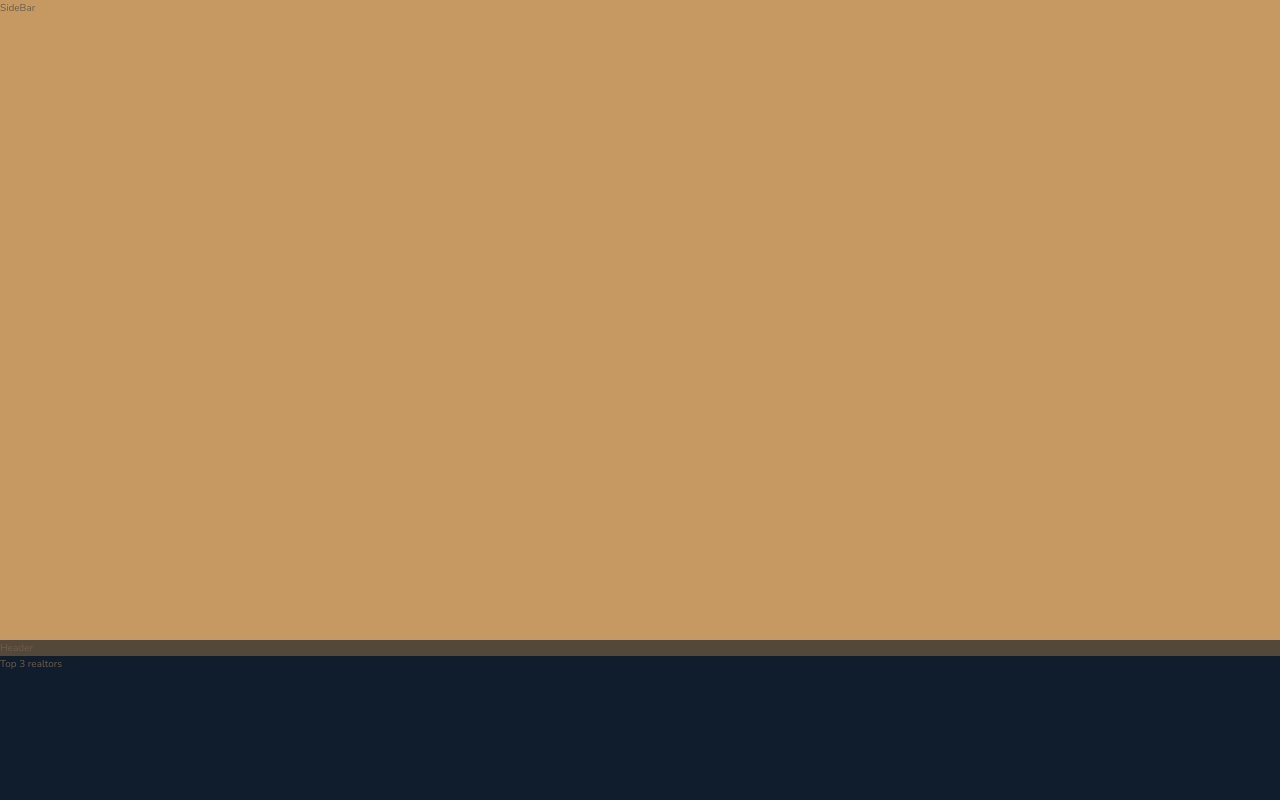
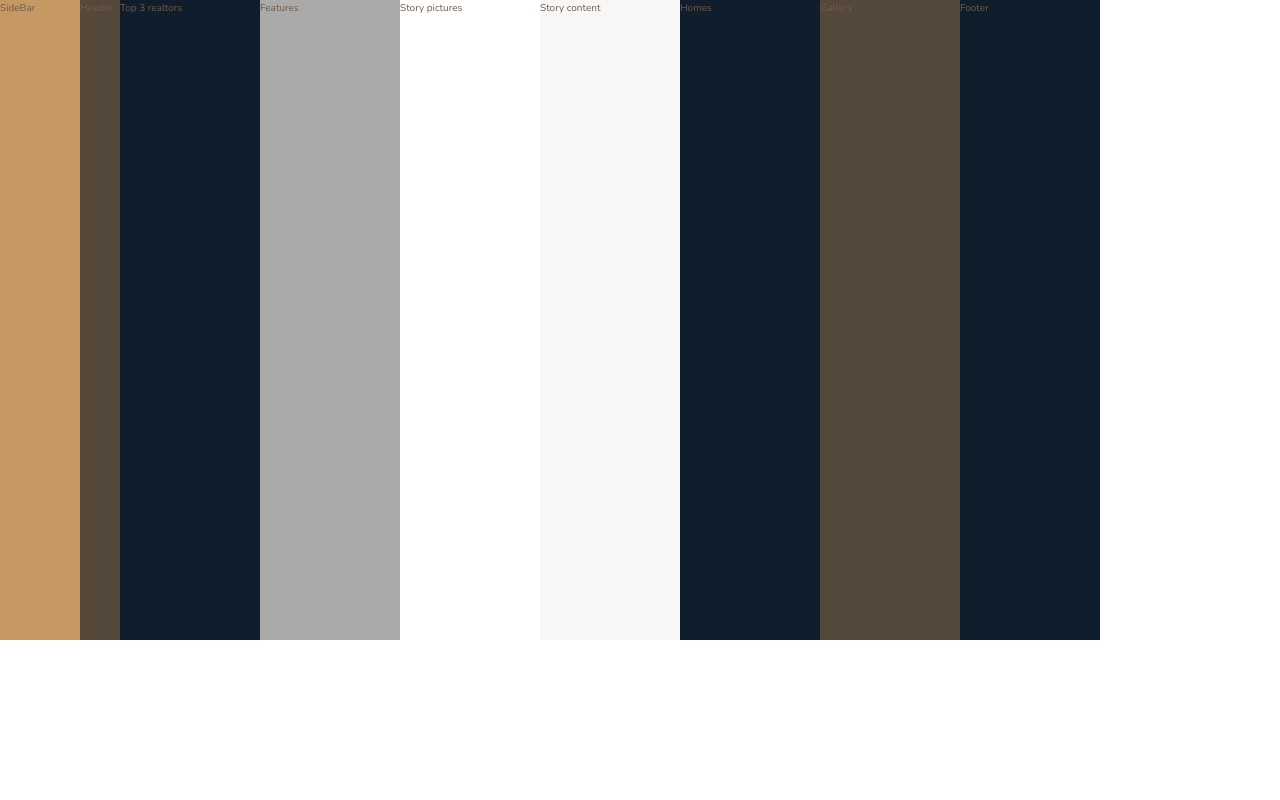
Before and after one commit to siuchoing/Advanced_CSS_and_Sass-Nexter, a website: page index.html in a window 1280 px wide. Shown: the top 800 px of the page. Drawn offline with nearby package versions, Linux system fonts and the light colour scheme; files that its build step writes are made by us from their sources.

Commit message:
using the fractional space to center the 8 columns in the middle of the page

```diff
--- a/sass/_base.scss
+++ b/sass/_base.scss
@@ -35,9 +35,21 @@ body {
 
 }
 
+/********************************
+* # grid-template-rows
+* 1st row 80vh height, 2nd row with min-content height, 3th row with 40vw height, the last 3 row with min-content height
+* 40vw refer to 40% of the window's width which is 80% each row
+*
+* # grid-template-columns
+* 1st column with 8rem for side bar, 8th columns with (min-content width as min width, and 14rem as max width)
+* When screen width is decreasing, either the second track, or the last one with 1 fr width will shrink its width first
+* Because they occupy the fractional space, the remaining space.
+*
+* Therefore, using the fractional space in order to center the 8 columns in the middle of the page.
+ */
 .container {
   display: grid;
-  grid-template-rows: 80vh min-content 40vw repeat(3, min-content); // 1st row 80vh height, 2nd row with min-content height,
-                                                                    // 3th row with 40vw height, the last 3 row with min-content height
-                                                                    // 40vw refer to 40% of the window's width which is 80% each row
+  grid-template-rows: 80vh min-content 40vw repeat(3, min-content);
+  grid-template-columns: 8rem 1fr repeat(8, minmax(min-content, 14rem)) 1fr;  // 1140px / 8 tracks = 14rem for fixed-width column
+
 }
```
